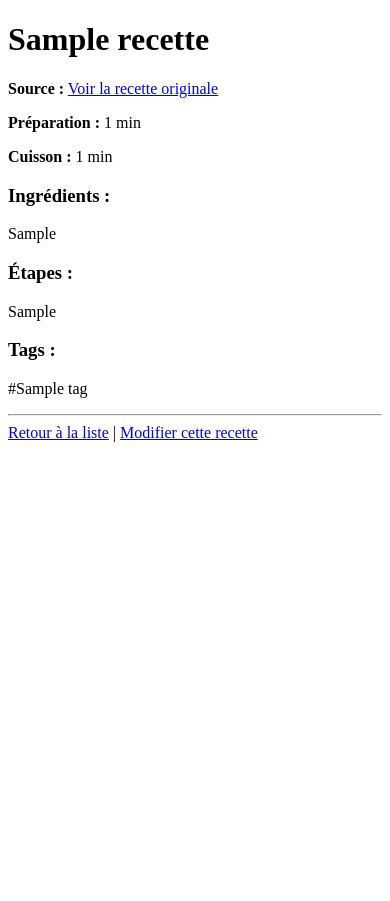
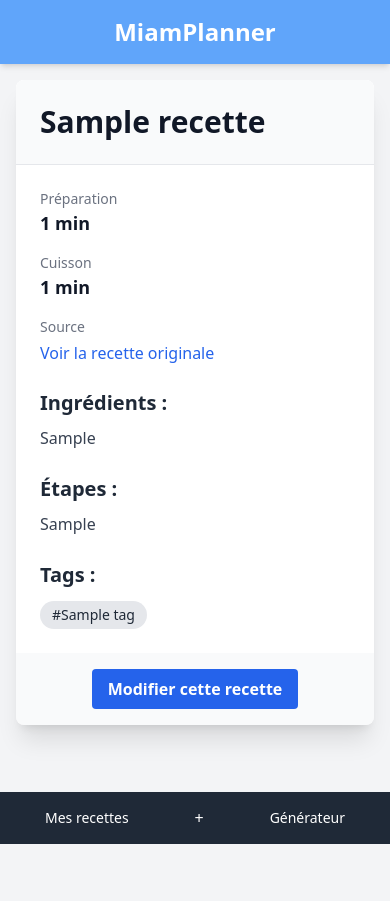
Before and after one commit to ClementLazzarini/MiamPlanner, a Django app: page /recette/1/ in a window 390 px wide. Before the commit the page ends 442 px from the top, so only its background shows below. Run offline with Django 4.2, Linux system fonts and the light colour scheme; tables that the repository leaves empty hold one stand-in row (values such as "Sample post"); some libraries are stand-ins or nearby versions.

Commit message:
Refactor templates for improved layout and styling
Updated multiple recette templates to use base.html inheritance, improved form and button styling, and enhanced layout with Tailwind CSS classes for better visual consistency and user experience. Removed redundant HTML structure and streamlined content blocks.

```diff
--- a/recettes/templates/recettes/recette_detail.html
+++ b/recettes/templates/recettes/recette_detail.html
@@ -1,40 +1,68 @@
-<!DOCTYPE html>
-<html lang="fr">
-<head>
-    <meta charset="UTF-8">
-    <title>{{ object.nom }}</title>
-    </head>
-<body>
-    <h1>{{ object.nom }}</h1>
+{% extends "base.html" %}
 
+{% block content %}
+<div class="bg-white rounded-lg shadow-xl overflow-hidden mb-20">
+
+    <div class="bg-white rounded-lg shadow-xl overflow-hidden">
+
+        <div class="p-6 border-b border-gray-200 bg-gray-50">
+            <h1 class="text-3xl font-bold text-gray-900">{{ object.nom }}</h1>
+        </div>
+
+        <div class="p-6">
+
+            <div class="grid grid-cols-1 md:grid-cols-3 gap-4 mb-6">
+                <div>
+                    <dt class="text-sm font-medium text-gray-500">Préparation</dt>
+                    <dd class="text-lg font-semibold text-gray-900">{{ object.temps_preparation }} min</dd>
+                </div>
+                <div>
+                    <dt class="text-sm font-medium text-gray-500">Cuisson</dt>
+                    <dd class="text-lg font-semibold text-gray-900">{{ object.temps_cuisson }} min</dd>
+                </div>
                 {% if object.lien_source %}
-        <p>
-            <strong>Source :</strong>
-            <a href="{{ object.lien_source }}" target="_blank">
+                <div>
+                    <dt class="text-sm font-medium text-gray-500">Source</dt>
+                    <dd class="mt-1">
+                        <a href="{{ object.lien_source }}" target="_blank"
+                           class="text-blue-600 hover:text-blue-800 hover:underline">
                             Voir la recette originale
                         </a>
+                    </dd>
+                </div>
+                {% endif %}
+            </div>
+
+            <div class="mt-6">
+                <h3 class="text-xl font-semibold text-gray-800 mb-2">Ingrédients :</h3>
+                <p class="text-gray-700 leading-relaxed">
+                    {{ object.ingredients|linebreaksbr }}
                 </p>
-    {% endif %}
+            </div>
 
-    <p><strong>Préparation :</strong> {{ object.temps_preparation }} min</p>
-    <p><strong>Cuisson :</strong> {{ object.temps_cuisson }} min</p>
+            <div class="mt-6">
+                <h3 class="text-xl font-semibold text-gray-800 mb-2">Étapes :</h3>
+                <p class="text-gray-700 leading-relaxed">
+                    {{ object.etapes|linebreaksbr }}
+                </p>
+            </div>
 
-    <h3>Ingrédients :</h3>
-    <p>{{ object.ingredients|linebreaksbr }}</p>
+            <div class="mt-6">
+                <h3 class="text-xl font-semibold text-gray-800 mb-3">Tags :</h3>
+                <div class="flex flex-wrap gap-2">
+                    {% for tag in object.tags.all %}
+                        <span class="bg-gray-200 text-gray-800 text-sm font-medium px-3 py-1 rounded-full">
+                            #{{ tag.nom }}
+                        </span>
+                    {% endfor %}
+                </div>
+            </div>
 
-    <h3>Étapes :</h3>
-    <p>{{ object.etapes|linebreaksbr }}</p>
+        </div> <div class="bg-gray-50 px-6 py-4 flex justify-center items-center">
+            <a href="{% url 'recette_modifier' pk=object.pk %}" class="text-white font-bold rounded bg-blue-600 hover:bg-blue-800 px-4 py-2">
+                Modifier cette recette
+            </a>
+        </div>
 
-    <h3>Tags :</h3>
-    <p>
-        {% for tag in object.tags.all %}
-            <span>#{{ tag.nom }}</span>
-        {% endfor %}
-    </p>
-
-    <hr>
-    <a href="{% url 'recette_list' %}">Retour à la liste</a>
-    |
-    <a href="{% url 'recette_modifier' pk=object.pk %}">Modifier cette recette</a>
-</body>
-</html>
+    </div> </div>
+{% endblock %}
--- a/templates/base.html
+++ b/templates/base.html
@@ -12,7 +12,7 @@
     <header class="bg-blue-400 p-4 text-white text-center text-2xl font-semibold shadow-md">
         <a href="{% url 'recette_list' %}">MiamPlanner</a>
     </header>
-    <main class="flex flex-col items-center flex-grow p-4 space-y-4 overflow-y-auto">
+    <main class="w-full max-w-5xl mx-auto flex-grow p-4 mb-20">
         {% block content %}
         {% endblock %}
     </main>
```
Also changed, not shown: recettes/templates/recettes/generateur.html (+3 -6 lines), recettes/templates/recettes/mon_menu.html (+10 -20 lines), recettes/templates/recettes/recette_confirm_delete.html (+9 -15 lines), recettes/templates/recettes/recette_form.html (+4 -4 lines). Lines whose indentation alone changed are shown as unchanged.
